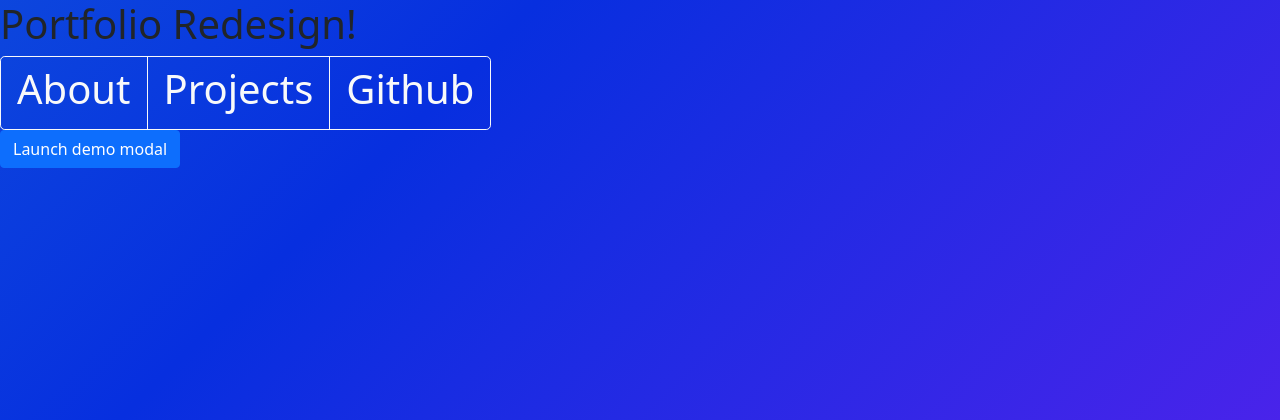
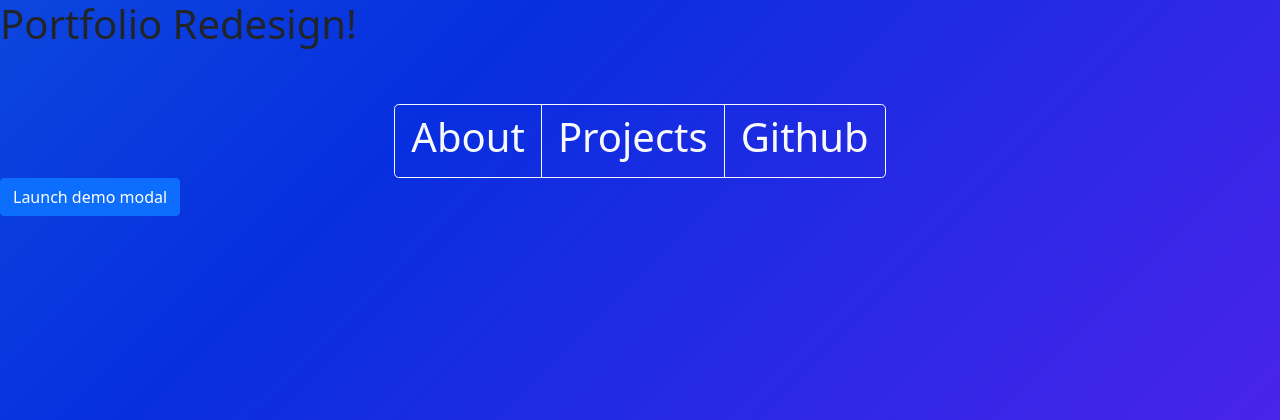
Before and after one commit to jstearne/portfolio-site, a Django app: page / in a window 1280 px wide. Shown: the top 420 px of the page. Run offline with Django 3.2, Linux system fonts and the light colour scheme.

Commit message:
Centered. Add modal launch to triple-button group.

```diff
--- a/main_app/templates/base.html
+++ b/main_app/templates/base.html
@@ -16,7 +16,7 @@
 
     <!--Any additional markups-->
     <style>
-      /* Thank you Alison Quaglia: https://www.sliderrevolution.com/resources/css-animated-background/ */
+      /* Alison Quaglia: https://www.sliderrevolution.com/resources/css-animated-background/ */
       html, body {
         width: 100%;
         height:100%;
@@ -41,8 +41,8 @@
       }
     </style>
 
-    <!--Make 'clicked' button more visible against a blue background. Which color...?-->
-  <div class="">
+<br><br>
+  <div class="text-center">
     <div class="btn-group" role="group" aria-label="Basic example">
       <button type="button" class="btn btn-outline-light btn-lg"><h1>About</h1></button>
       <button type="button" class="btn btn-outline-light btn-lg"><h1>Projects</h1></button>
@@ -58,14 +58,14 @@
 
 <!--EXAMPLE Modal -->
 <div class="modal fade" id="exampleModal" tabindex="-1" aria-labelledby="exampleModalLabel" aria-hidden="true">
-  <div class="modal-dialog">
+  <div class="modal-dialog modal-xl modal-dialog-centered">
     <div class="modal-content">
       <div class="modal-header">
         <h5 class="modal-title" id="exampleModalLabel">Modal title</h5>
         <button type="button" class="btn-close" data-bs-dismiss="modal" aria-label="Close"></button>
       </div>
       <div class="modal-body">
-        ...
+        Content: the best!
       </div>
       <div class="modal-footer">
         <button type="button" class="btn btn-secondary" data-bs-dismiss="modal">Close</button>
```
